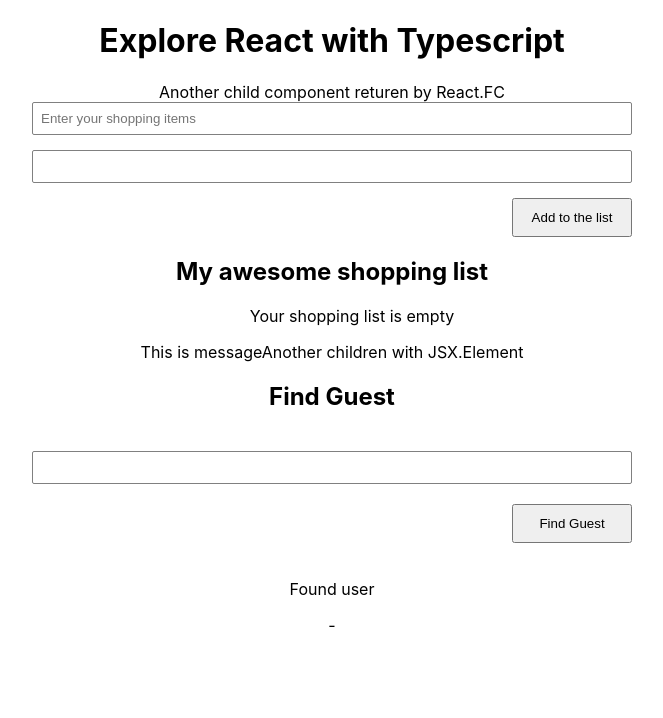
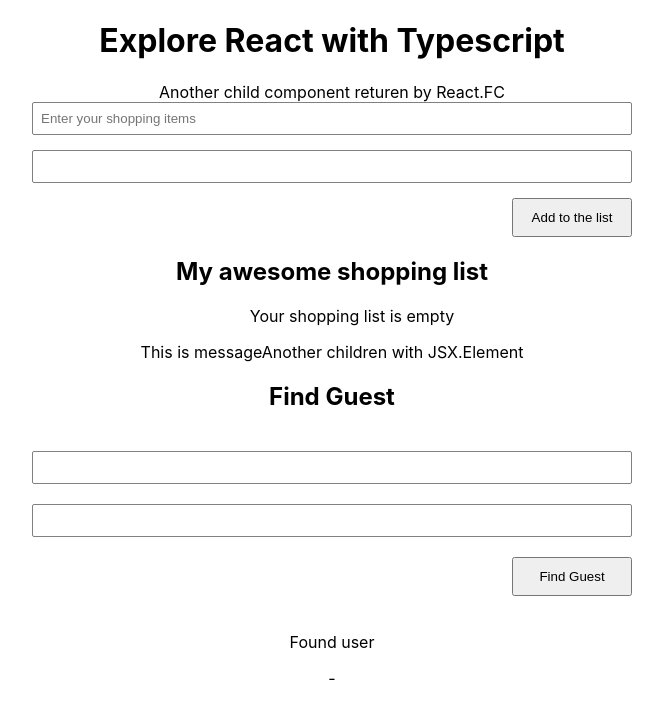
Before and after one commit to acharayaP03/reactts, a React (Create React App) app: page / in a window 1280 px wide. Shown: the top 718 px of the page, without its empty margins (308-971 px from the left). Built offline with nearby package versions, Linux system fonts and the light colour scheme.

Commit message:
inline event and functional event

```diff
--- a/src/Components/FindGuest.tsx
+++ b/src/Components/FindGuest.tsx
@@ -13,7 +13,13 @@
 ]
 
 const FindGuest: React.FC = () =>{
-    const [name, setName] = useState('');
+    const [name, setName] = useState(''); // initial state of empty string. Ts will infer it as string
+    /**
+     * however, if we leave const [user, setUser] = useState([]) and allow typescript to infer,
+     * we will get error on setUser since the state of that would never[].
+     * inorder to resolve this issue, we need to annotate it as array[].
+     * in our case, UsersList[]
+     */
     const [user, setUser] = useState<UsersList>();
 
     const findUsers = () =>{
@@ -22,10 +28,24 @@
         console.log('Found users: ', foundUsers)
         setUser(foundUsers);
     }
+
+    /**
+     * one other thing about type inference to Event is inline events.
+     * Ts will infer automatically infer Event object to inline event however,
+     * if the function is called form out side then, se need to annotate its appropriate type.
+     */
+
+
+    const handleChange = (e: React.ChangeEvent<HTMLInputElement>) =>{
+        setName(e.target.value)
+        console.log(name)
+    }
     return (
         <div className="mt-5 find-guest">
             <h2>Find Guest</h2>
+            {/* Ts inference to event object in  inline function.*/}
             <input type="text" value={name} onChange={(e) => setName(e.target.value)}/>
+            <input type="text" value={name} onChange={handleChange}/>
             <button onClick={findUsers}>Find Guest</button>
 
             <div>
```
